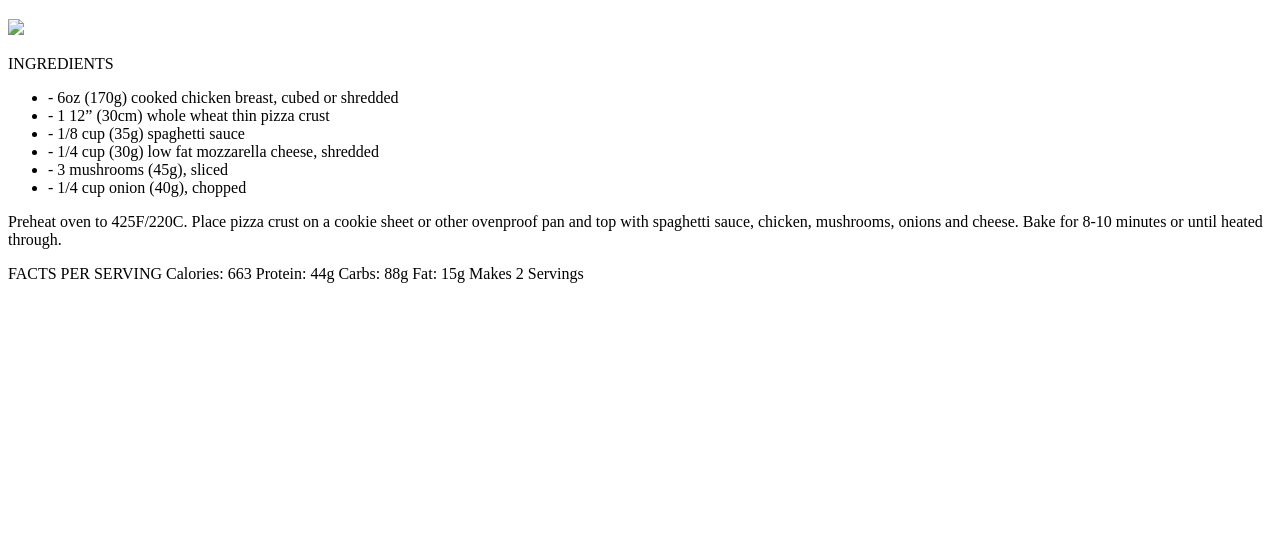
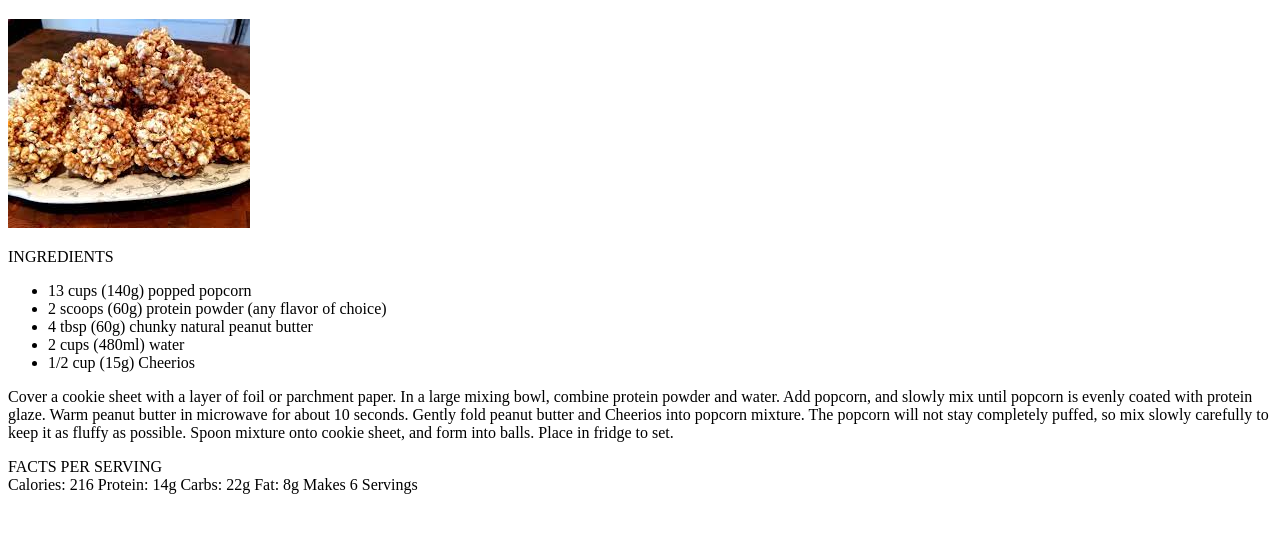
Before and after one commit to DovydasVe/recipeWebsite, a plain HTML site: page recipes/popcorn.html in a window 1280 px wide. Shown: the part 61-594 px from the top of the page. Drawn offline with Linux system fonts and the light colour scheme.

Commit message:
Done with the task
Edited last two recipe pages, added images

```diff
--- a/recipes/popcorn.html
+++ b/recipes/popcorn.html
@@ -8,27 +8,29 @@
 </head>
 <body>
     <h1>Pizza</h1>
-    <img src="images/pizza">
+    <img src="images/popcorn.jpeg">
     <p>INGREDIENTS
         <ul>
-            <li>- 6oz (170g) cooked chicken breast, cubed or shredded</li>
-            <li>- 1 12” (30cm) whole wheat thin pizza crust</li>
-            <li>- 1/8 cup (35g) spaghetti sauce</li>
-            <li>- 1/4 cup (30g) low fat mozzarella cheese, shredded</li>
-            <li>- 3 mushrooms (45g), sliced</li>
-            <li>- 1/4 cup onion (40g), chopped</li>
+            <li>13 cups (140g) popped popcorn</li>
+            <li>2 scoops (60g) protein powder (any flavor of choice)</li>
+            <li>4 tbsp (60g) chunky natural peanut butter </li>
+            <li>2 cups (480ml) water</li>
+            <li>1/2 cup (15g) Cheerios </li>
         </ul>
     </p>
-    <p>Preheat oven to 425F/220C. Place pizza crust on a cookie sheet or other ovenproof pan
-    and top with spaghetti sauce, chicken, mushrooms, onions and cheese. Bake for 8-10
-    minutes or until heated through.
+    <p>Cover a cookie sheet with a layer of foil or parchment paper. In a large mixing bowl,
+        combine protein powder and water. Add popcorn, and slowly mix until popcorn is evenly
+        coated with protein glaze. Warm peanut butter in microwave for about 10 seconds.
+        Gently fold peanut butter and Cheerios into popcorn mixture. The popcorn will not stay
+        completely puffed, so mix slowly carefully to keep it as fluffy as possible. Spoon mixture
+        onto cookie sheet, and form into balls. Place in fridge to set.
     </p>
-    <p>FACTS PER SERVING
-    Calories: 663
-    Protein: 44g
-    Carbs: 88g
-    Fat: 15g
-    Makes 2 Servings
+    <p>FACTS PER SERVING <br>
+        Calories: 216
+        Protein: 14g
+        Carbs: 22g
+        Fat: 8g
+        Makes 6 Servings
     </p>
 </body>
 </html>
```
Also changed, not shown: recipes/icecream.html (+16 -16 lines), recipes/pizza.html (+7 -7 lines), recipes/images/icecream.jpeg (added), recipes/images/popcorn.jpeg (added).
